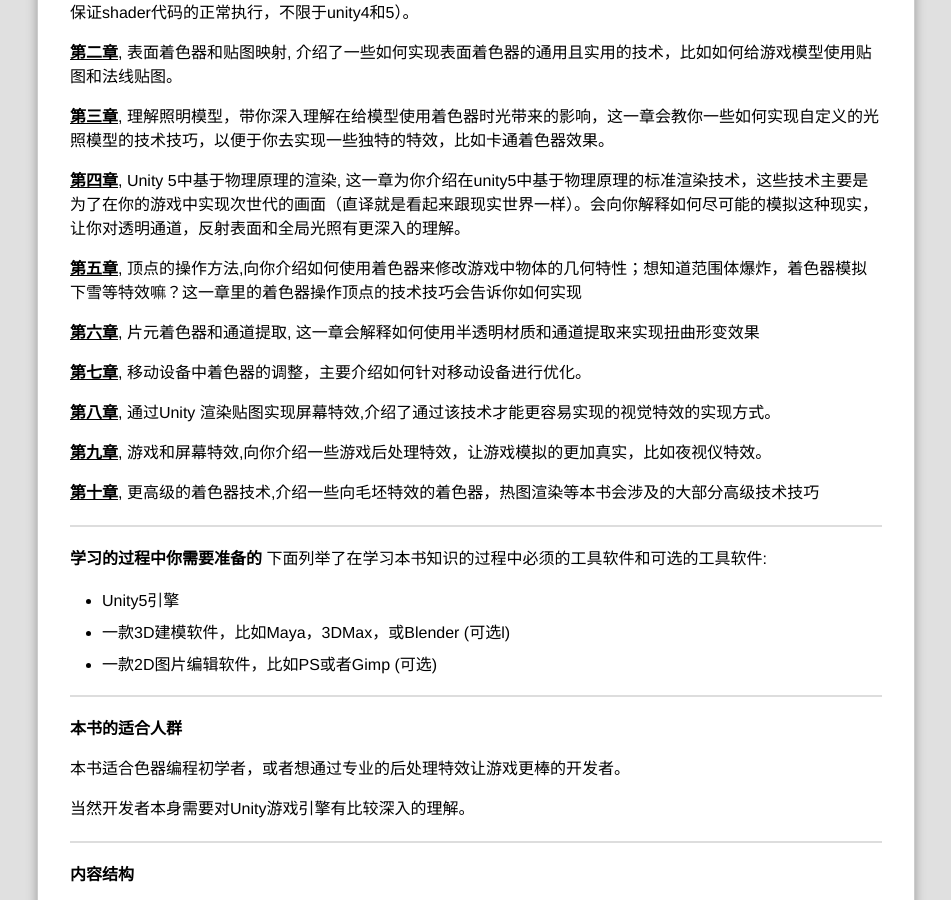
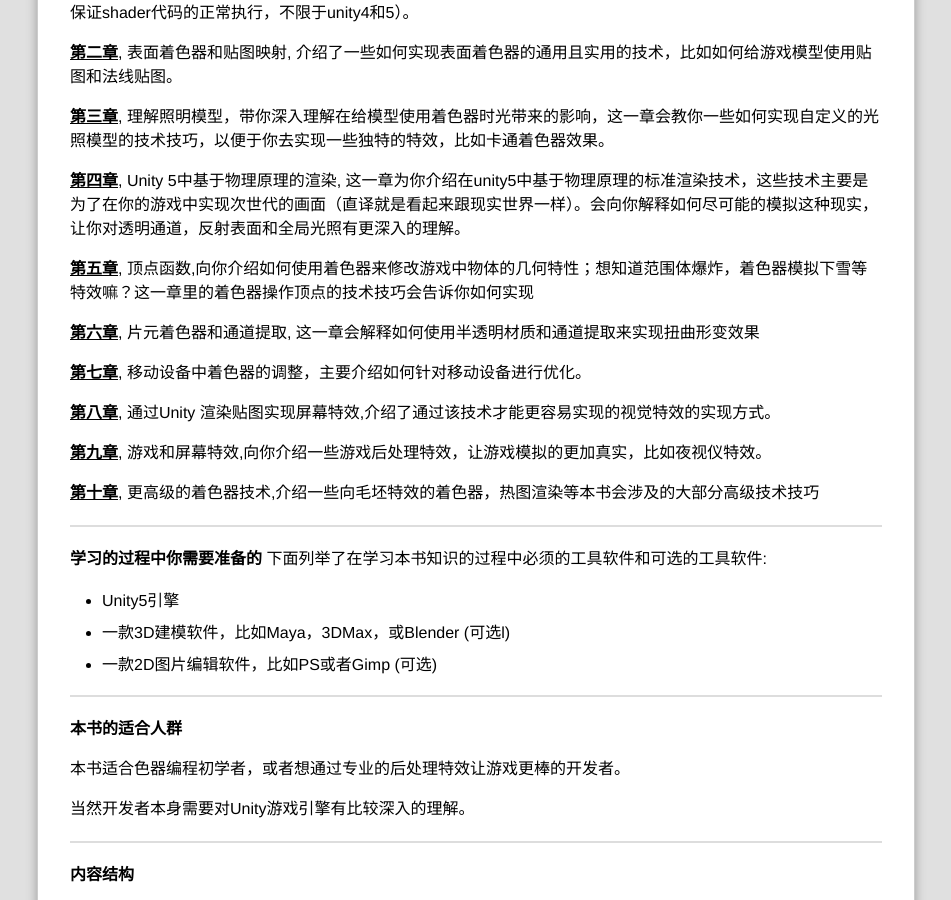
Before and after one commit to linkliu/tech-landscape, a Jekyll site: the page built from _posts/2020-08-04-Unity 5.x Shaders and Effects Cookbook中文版翻译（第二版）.md, in a window 1280 px wide and 900 px high, scrolled down 14824 px. Shown: the whole window, without its empty margins (18-969 px from the left). Built offline with Jekyll 4.4.1, drawn with Linux system fonts in a browser that asks for light colours; comment, search, counter and statistics services are not loaded; some of the changed text lies outside the part shown.

```diff
--- a/_posts/2020-08-04-Unity 5.x Shaders and Effects Cookbook中文版翻译（第二版）.md
+++ b/_posts/2020-08-04-Unity 5.x Shaders and Effects Cookbook中文版翻译（第二版）.md
@@ -292,7 +292,7 @@ tags: [U3D, Shader,Cookbook,中文版]
 
   - 额外内容
 
-## 5.顶点的操作方法
+## 5.顶点函数
 
 - 介绍
 
@@ -677,7 +677,7 @@ Nilesh Mohite
 
 **<u>第四章</u>**, Unity 5中基于物理原理的渲染, 这一章为你介绍在unity5中基于物理原理的标准渲染技术，这些技术主要是为了在你的游戏中实现次世代的画面（直译就是看起来跟现实世界一样）。会向你解释如何尽可能的模拟这种现实，让你对透明通道，反射表面和全局光照有更深入的理解。
 
-**<u>第五章</u>**, 顶点的操作方法,向你介绍如何使用着色器来修改游戏中物体的几何特性；想知道范围体爆炸，着色器模拟下雪等特效嘛？这一章里的着色器操作顶点的技术技巧会告诉你如何实现
+**<u>第五章</u>**, 顶点函数,向你介绍如何使用着色器来修改游戏中物体的几何特性；想知道范围体爆炸，着色器模拟下雪等特效嘛？这一章里的着色器操作顶点的技术技巧会告诉你如何实现
 
 **<u>第六章</u>**, 片元着色器和通道提取, 这一章会解释如何使用半透明材质和通道提取来实现扭曲形变效果
 
--- a/index1.html
+++ b/index1.html
@@ -150,7 +150,7 @@ www.PacktPub.com作用
 开始烘培光
 原理介绍
 额外内容
-5. 顶点的操作方法
+5. 顶点函数
 介绍
 在表面着色器中访问顶点颜色
 始前准备
```
Also changed, not shown: _cookbook_translate/2020-08-09-这本书包含哪些内容.md (+1 -1 lines), _cookbook_translate/2020-10-24-表面着色器和贴图映射.md (added, +68 -0 lines), README.md.
